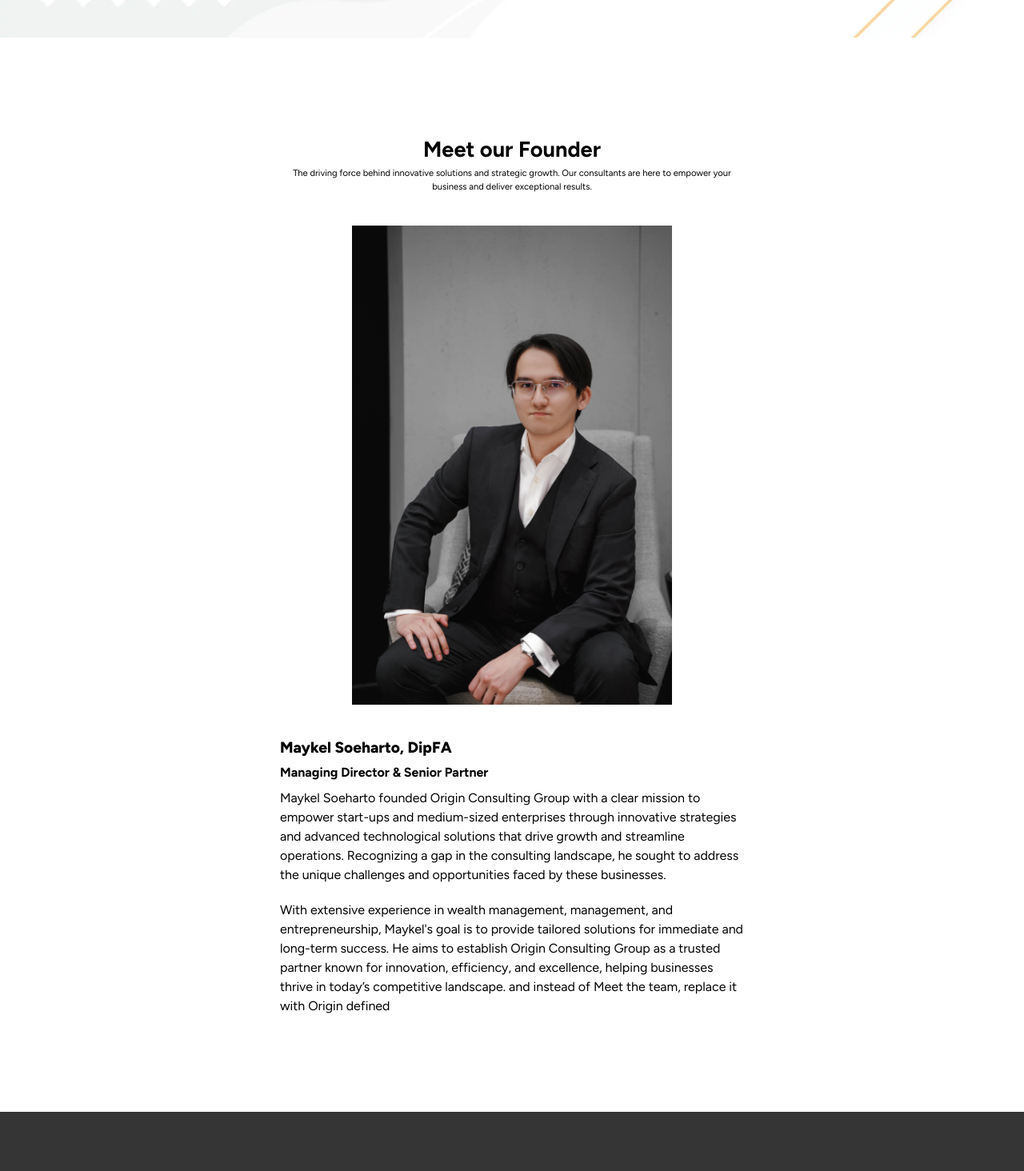
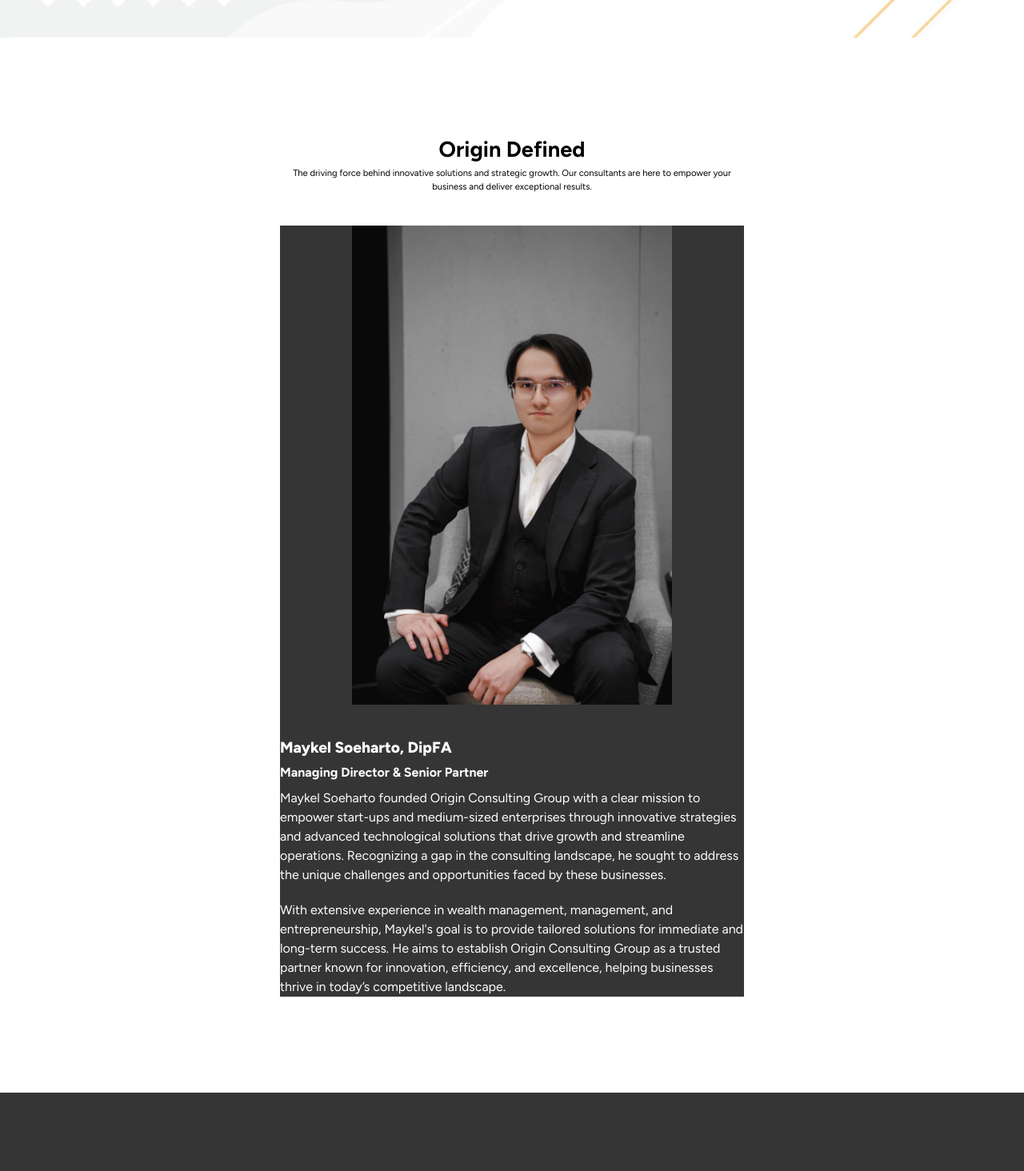
Before and after one commit to dldnlee/valtix-consulting, a Next.js app: page /about in a window 1280 px wide. Shown: the part 3321-4785 px from the top of the page at 80% size. Built offline with nearby package versions, Linux system fonts and the light colour scheme.

Commit message:
[Design] - Founder card background color changed - Text edited

```diff
--- a/app/about/about-sections/SectionThree.tsx
+++ b/app/about/about-sections/SectionThree.tsx
@@ -4,7 +4,7 @@
 
 function FounderCard() {
   return (
-    <div className='flex 2xl:flex-row flex-col items-center 2xl:shadow-lg 2xl:w-[1100px]'>
+    <div className='flex 2xl:flex-row flex-col items-center 2xl:shadow-lg 2xl:w-[1100px] bg-gray-1 text-white'>
       <Image src={maykel} alt="" className='w-[400px]'/>
       <div className='flex flex-col gap-2 2xl:p-20 pt-10'>
         <div className='flex flex-col gap-1'>
@@ -17,7 +17,6 @@
           </p>
           <p>
             With extensive experience in wealth management, management, and entrepreneurship, Maykel&apos;s goal is to provide tailored solutions for immediate and long-term success. He aims to establish Origin Consulting Group as a trusted partner known for innovation, efficiency, and excellence, helping businesses thrive in today’s competitive landscape.
-            and instead of Meet the team, replace it with Origin defined
           </p>
         </div>
       </div>
@@ -25,24 +24,11 @@
   )
 }
 
-function MemberCard({name, position, profilePic} : {name: string, position: string, profilePic: StaticImageData}) {
-  return (
-    <div className="flex flex-col gap-10">
-      <Image src={profilePic} alt={name} className='w-[300px] h-[400px] rounded-2xl object-cover shadow-xl shadow-gray-2'/>
-      <div>
-        <h3 className="font-semibold text-lg">{name}</h3>
-        <p className="font-extralight">{position}</p>
-      </div>
-    </div>
-  )
-}
-
-
 export default function SectionThree() {
   return (
     <div className="flex flex-col items-center justify-center lg:p-default-padding p-medium-padding 2xl:gap-20 gap-10 lg:py-[120px] md:py-[120px] bg-white">
       <div className="text-center">
-        <h2 className="font-bold 2xl:text-3xl text-xl">Meet our Founder</h2>
+        <h2 className="font-bold 2xl:text-3xl text-xl">Origin Defined</h2>
         <p className="2xl:w-[600px] 2xl:text-md text-sm">The driving force behind innovative solutions and strategic growth. Our consultants are here to empower your business and deliver exceptional results.</p>
       </div>
       <FounderCard />
```
